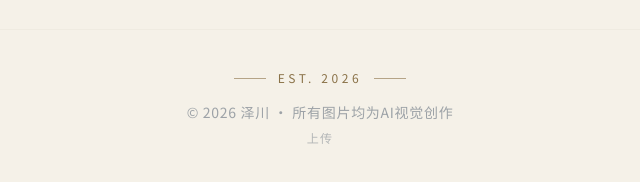
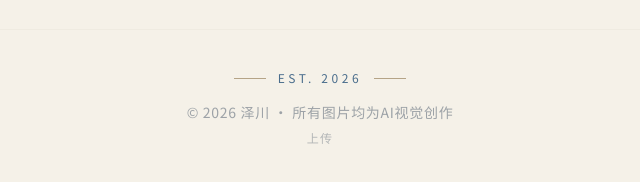
Before and after one commit to ROV639/Rubin, an Astro site: page / in a window 1280 px wide. Shown: the part 1230-1412 px from the top of the page, 320-960 px from the left. Built offline with nearby package versions, Linux system fonts and the light colour scheme; Astro itself is replaced by a stand-in of ours; no server answers.

Commit message:
feat: update color scheme to new steel blue palette
- 复古钢蓝 #4A6D8C → accent
- 深海夜蓝 #2C4A6B → primary/neutral-dark
- 暮烟灰 #6B7A8D → neutral
- 羊皮纸白 #F4F1EC → base

Co-Authored-By: Claude Opus 4.7 <noreply@anthropic.com>

```diff
--- a/src/layouts/BaseLayout.astro
+++ b/src/layouts/BaseLayout.astro
@@ -11,7 +11,7 @@ const { title } = Astro.props;
   <head>
     <meta charset="UTF-8" />
     <meta name="viewport" content="width=device-width, initial-scale=1.0, viewport-fit=cover" />
-    <meta name="theme-color" content="#1A2E45" />
+    <meta name="theme-color" content="#2C4A6B" />
     <meta name="apple-mobile-web-app-capable" content="yes" />
     <meta name="apple-mobile-web-app-status-bar-style" content="default" />
     <meta name="apple-mobile-web-app-title" content="泽川" />
@@ -51,13 +51,13 @@ const { title } = Astro.props;
 
 <style is:global>
   :root {
-    --color-base: #F5F1E8;
+    --color-base: #F4F1EC;
     --color-surface: #FFFFFF;
-    --color-primary: #1A2E45;
-    --color-neutral: #1A2E45;
-    --color-text: #1A2E45;
+    --color-primary: #2C4A6B;
+    --color-neutral: #6B7A8D;
+    --color-text: #2C4A6B;
     --color-border: #E0D9D0;
-    --color-accent: #8A7248;
+    --color-accent: #4A6D8C;
   }
 
   .font-serif {
```
Also changed, not shown: 4 other files.
